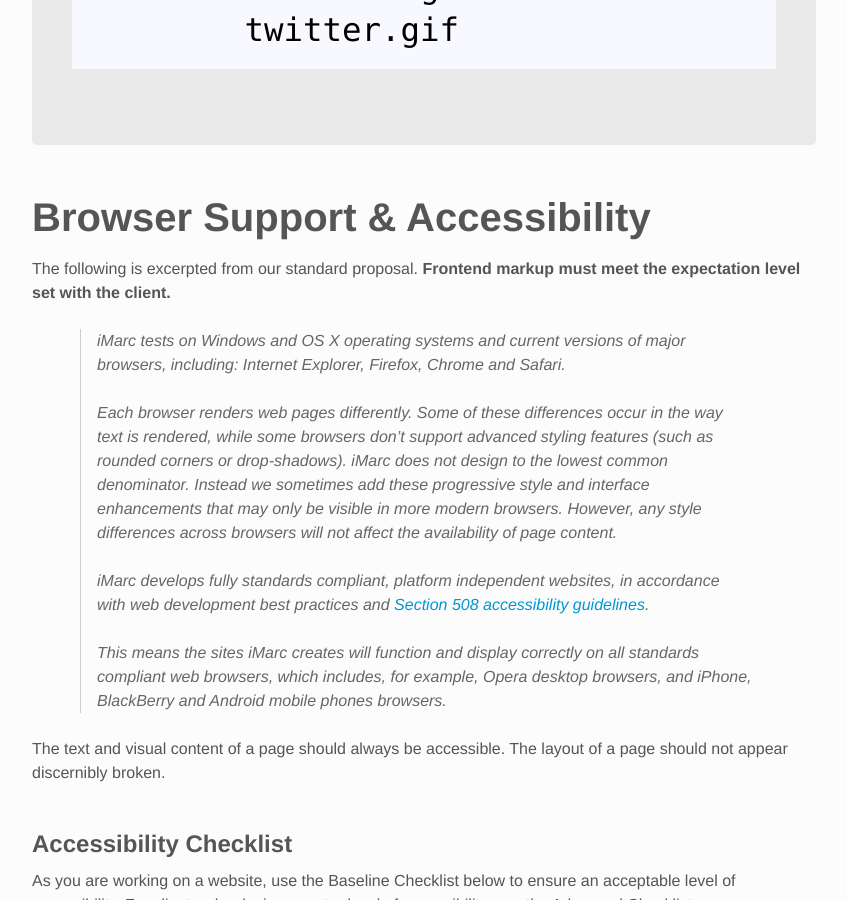
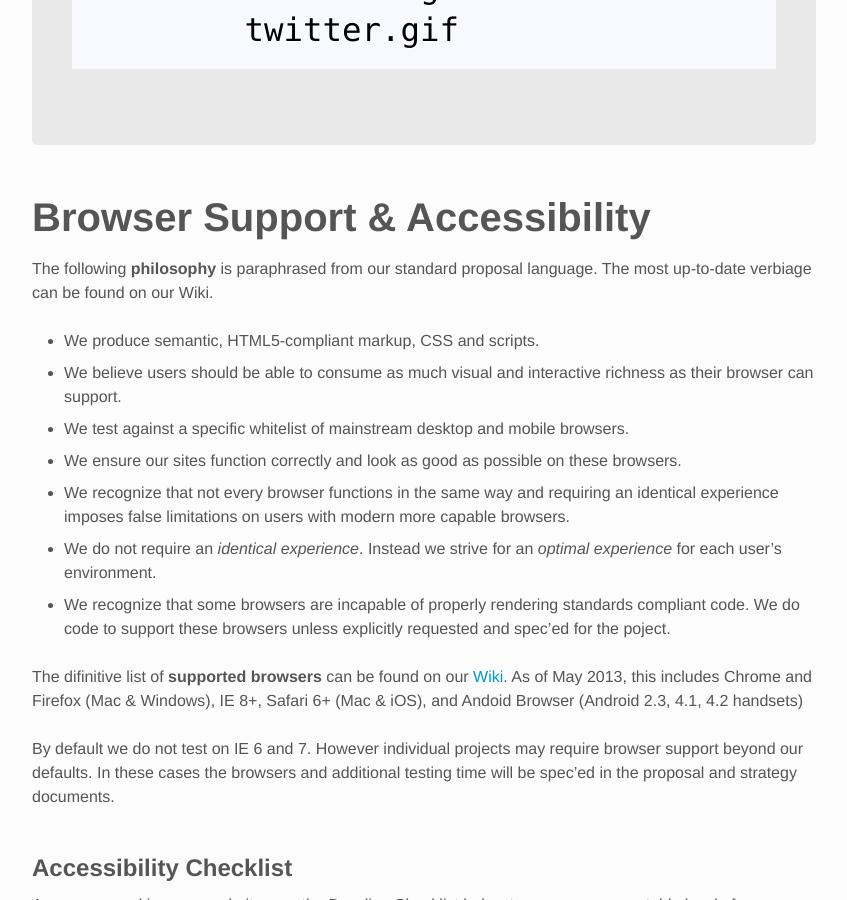
Before and after one commit to imarc/handbook, a Jekyll site: the page built from frontend.markdown, in a window 1280 px wide and 900 px high, scrolled down 7406 px. Shown: the whole window, without its empty margins (112-959 px from the left). Built offline with Jekyll 4.4.1, drawn with Linux system fonts in a browser that asks for light colours; nearby versions of some CDN libraries.

Commit message:
Updated browser suppoert, accessibility language

```diff
--- a/frontend.markdown
+++ b/frontend.markdown
@@ -194,30 +194,21 @@ Images should reside under `/img/` and can be stored into subfolders if you wish
 
 ## Browser Support & Accessibility
 
-The following is excerpted from our standard proposal. **Frontend markup must
-meet the expectation level set with the client.**
+The following **philosophy** is paraphrased from our standard proposal language. The most up-to-date verbiage can be found on our Wiki.
 
-> iMarc tests on Windows and OS X operating systems and current versions of
-> major browsers, including: Internet Explorer, Firefox, Chrome and Safari.
->
-> Each browser renders web pages differently. Some of these differences
-> occur in the way text is rendered, while some browsers don’t support
-> advanced styling features (such as rounded corners or drop-shadows). iMarc
-> does not design to the lowest common denominator. Instead we sometimes add
-> these progressive style and interface enhancements that may only be visible
-> in more modern browsers. However, any style differences across browsers will
-> not affect the availability of page content.
->
-> iMarc develops fully standards compliant, platform independent websites, in
-> accordance with web development best practices and
-> [Section 508 accessibility guidelines](http://www.webaim.org/standards/508/checklist).
->
->  This means the sites iMarc creates will function and display correctly on
->  all standards compliant web browsers, which includes, for example, Opera desktop
->  browsers, and iPhone, BlackBerry and Android mobile phones browsers.
+* We produce semantic, HTML5-compliant markup, CSS and scripts.
+* We believe users should be able to consume as much visual and interactive richness as their browser can support.
+* We test against a specific whitelist of mainstream desktop and mobile browsers.
+* We ensure our sites function correctly and look as good as possible
+on these browsers.
+* We recognize that not every browser functions in the same way and requiring an identical experience imposes false limitations on users with modern more capable browsers.
+* We do not require an *identical experience*. Instead we strive for an *optimal experience* for each user's environment.
+* We recognize that some browsers are incapable of properly rendering standards compliant code. We do code to support these browsers unless explicitly requested and spec'ed for the poject.
 
-The text and visual content of a page should always be accessible. The layout
-of a page should not appear discernibly broken.
+The difinitive list of **supported browsers** can be found on our
+[Wiki](http://wiki.imarc.net/Browser_Support). As of May 2013, this includes Chrome and Firefox (Mac & Windows), IE 8+, Safari 6+ (Mac & iOS), and Andoid Browser (Android 2.3, 4.1, 4.2 handsets)
+
+By default we do not test on IE 6 and 7. However individual projects may require browser support beyond our defaults. In these cases the browsers and additional testing time will be spec'ed in the proposal and strategy documents.
 
 ### Accessibility Checklist
 
```
